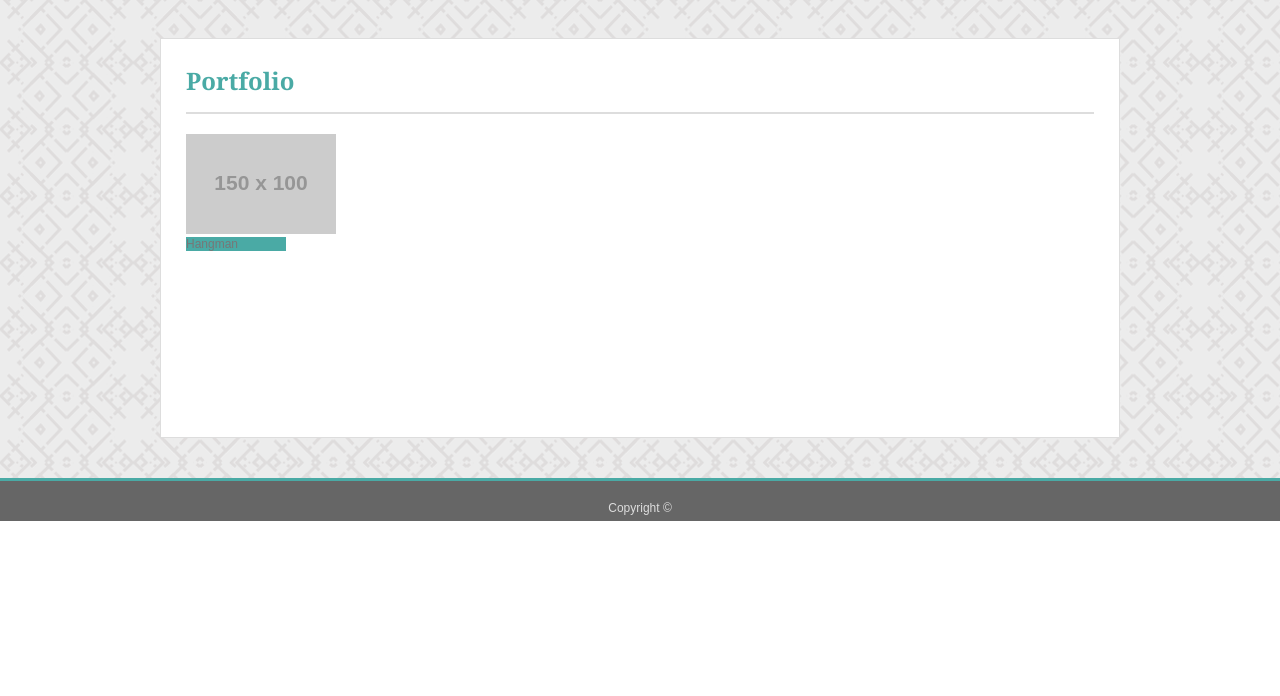
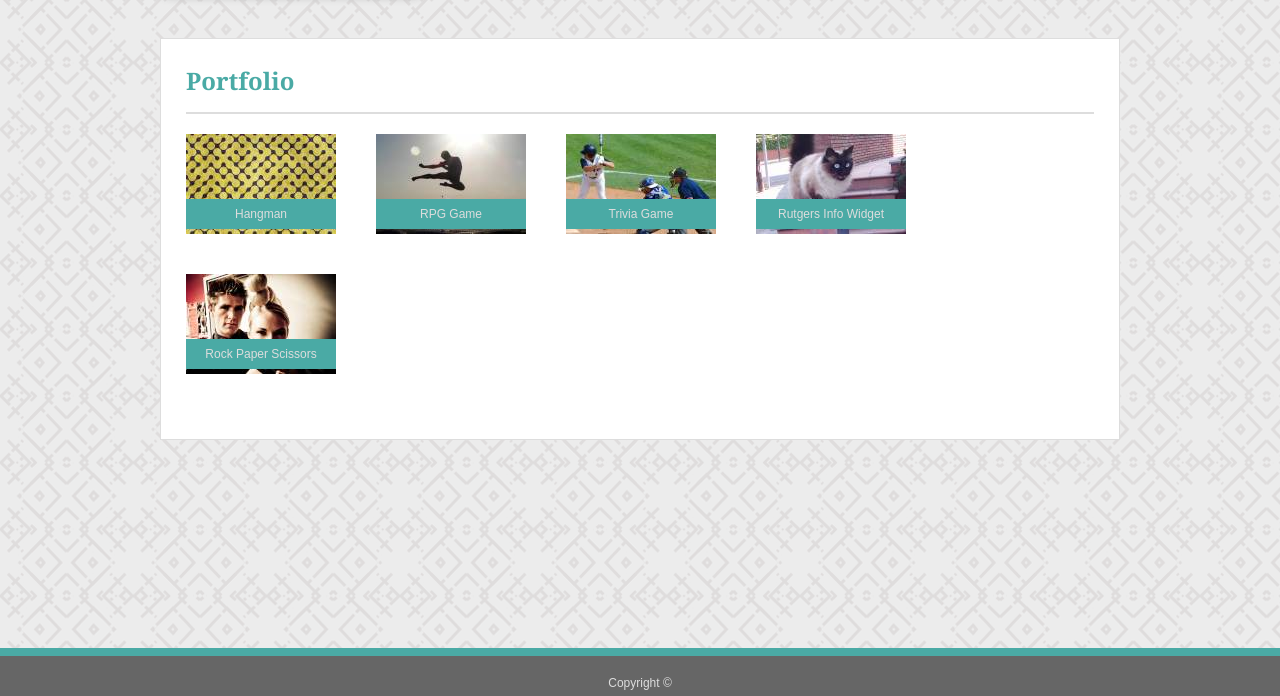
Before and after one commit to jgunderson819/ucf_bootcamp, a plain HTML site: page wk1/hw_basic_portfolio/portfolio.html in a window 1280 px wide. Shown: the part 104-800 px from the top of the page. Drawn offline with Linux system fonts and the light colour scheme; placeholder pictures from the web are drawn by us.

Commit message:
Sticky footer, portfolio images, <a> styles, logo box-shadow

```diff
--- a/wk1/hw_basic_portfolio/assets/css/main.css
+++ b/wk1/hw_basic_portfolio/assets/css/main.css
@@ -6,9 +6,27 @@
     font-family: Arial, 'Helvetica Neue', Helvetica, sans-serif;
 }
 
+html, body {
+    height: 100%;
+}
+
+a {
+    text-decoration: none;
+    color: #4aaaa5;
+}
+
+a:visited {
+    color: orange;
+}
+
+a:hover {
+    color: #777 ;
+}
+
 body {
     font-size: 12px;
     color: #777;
+
 }
 
 h1 {
@@ -18,6 +36,8 @@ h1 {
 .wrapper {
     background-image: url("../images/herringbone.png");
     background-repeat: repeat;
+    min-height: 100%;
+    margin-bottom: -48px;
 }
 
 /* Header styles  */
@@ -65,6 +85,7 @@ nav li {
     /* top:50px; */
     float: left;
     letter-spacing: 1px;
+    box-shadow: 5px -2px 10px grey;
 
 }
 
@@ -81,7 +102,8 @@ main {
     border: thin #ddd solid;
     background-color: #fff;
     padding: 25px;
-    height: 400px;
+    /* height: 400px; */
+    overflow: hidden;
 }
 
 main h1 {
@@ -99,14 +121,18 @@ main p {
 
 /* Footer Rules */
 footer {
-    height: 40px;
     background-color: #666;
-    border-top: 3px #4aaaa5 solid;
+    border-top: 8px #4aaaa5 solid;
     text-align: center;
     width: 100%;
     margin: 0 auto;
     padding: 20px;
     color: #ddd;
+    clear: both;
+}
+
+footer, .push {
+    height: 48px;
 }
 
 /* About Page Rules */
@@ -121,13 +147,51 @@ footer {
 /* Portfolio Page Rules */
 .portfolio_thumbnail {
     position: relative;
-    height: 150px;
-    width: 100px;
+    height: 100px;
+    width: 150px;
+    float: left;
+    margin-right: 40px;
+    margin-bottom: 40px;
 }
+
 
 .thumbnail_label {
     background-color:#4aaaa5 ;
+    width: 150px;
+    height: 30px;
+    color: #ddd;
+    position: relative;
+    bottom: 38px;
+    z-index: 2;
+    text-align: center;
+    padding: 8px;
 }
 
+/* Contact Page Rules */
+label, input {
+    display: block;
+}
 
-/* Contact Page Rules */
+label {
+    margin-bottom: 5px;
+}
+
+input {
+    margin-bottom: 20px;
+}
+
+#name, #email, #message {
+
+    border: thin #ddd solid;
+    height: 1.75rem;
+    border-radius: 5px;
+}
+
+#name, #email {
+    width: 40%;
+}
+
+#message {
+    width: 100%;
+    height: 100px;
+}
--- a/wk1/hw_basic_portfolio/portfolio.html
+++ b/wk1/hw_basic_portfolio/portfolio.html
@@ -28,15 +28,31 @@
         <main>
             <h1>Portfolio</h1>
             <div class="portfolio_thumbnail">
-                    <img src="http://placehold.it/150x100" alt="Thumnail of Hangman Project">
+                <img src="./assets/images/image2.jfif" alt="Thumnail of Hangman Project">
                 <div class="thumbnail_label">Hangman</div>
             </div>
-
+            <div class="portfolio_thumbnail">
+                <img src="./assets/images/image3.jfif" alt="Thumnail of RPG Game Project">
+                <div class="thumbnail_label">RPG Game</div>
+            </div>
+            <div class="portfolio_thumbnail">
+                <img src="./assets/images/image4.jfif" alt="Thumnail of Trivia Game Project">
+                <div class="thumbnail_label">Trivia Game</div>
+            </div>
+            <div class="portfolio_thumbnail">
+                <img src="./assets/images/image5.jfif" alt="Thumnail of Rutgers Info Widget Project">
+                <div class="thumbnail_label">Rutgers Info Widget</div>
+            </div>
+            <div class="portfolio_thumbnail">
+                <img src="./assets/images/image6.jfif" alt="Thumnail of Rock Paper Scissors Project">
+                <div class="thumbnail_label">Rock Paper Scissors</div>
+            </div>
         </main>
+        <div class="push"></div>
+    </div>
     <footer>
         Copyright &copy;
     </footer>
-        </div>
 </body>
 
 </html>
```
Also changed, not shown: wk1/hw_basic_portfolio/contact.html (+12 -1 lines), wk1/hw_basic_portfolio/index.html (+20 -6 lines), wk1/hw_basic_portfolio/assets/images/image1.jfif (added), wk1/hw_basic_portfolio/assets/images/image2.jfif (added), wk1/hw_basic_portfolio/assets/images/image3.jfif (added), wk1/hw_basic_portfolio/assets/images/image4.jfif (added), wk1/hw_basic_portfolio/assets/images/image5.jfif (added), wk1/hw_basic_portfolio/assets/images/image6.jfif (added). Lines whose indentation alone changed are shown as unchanged.
